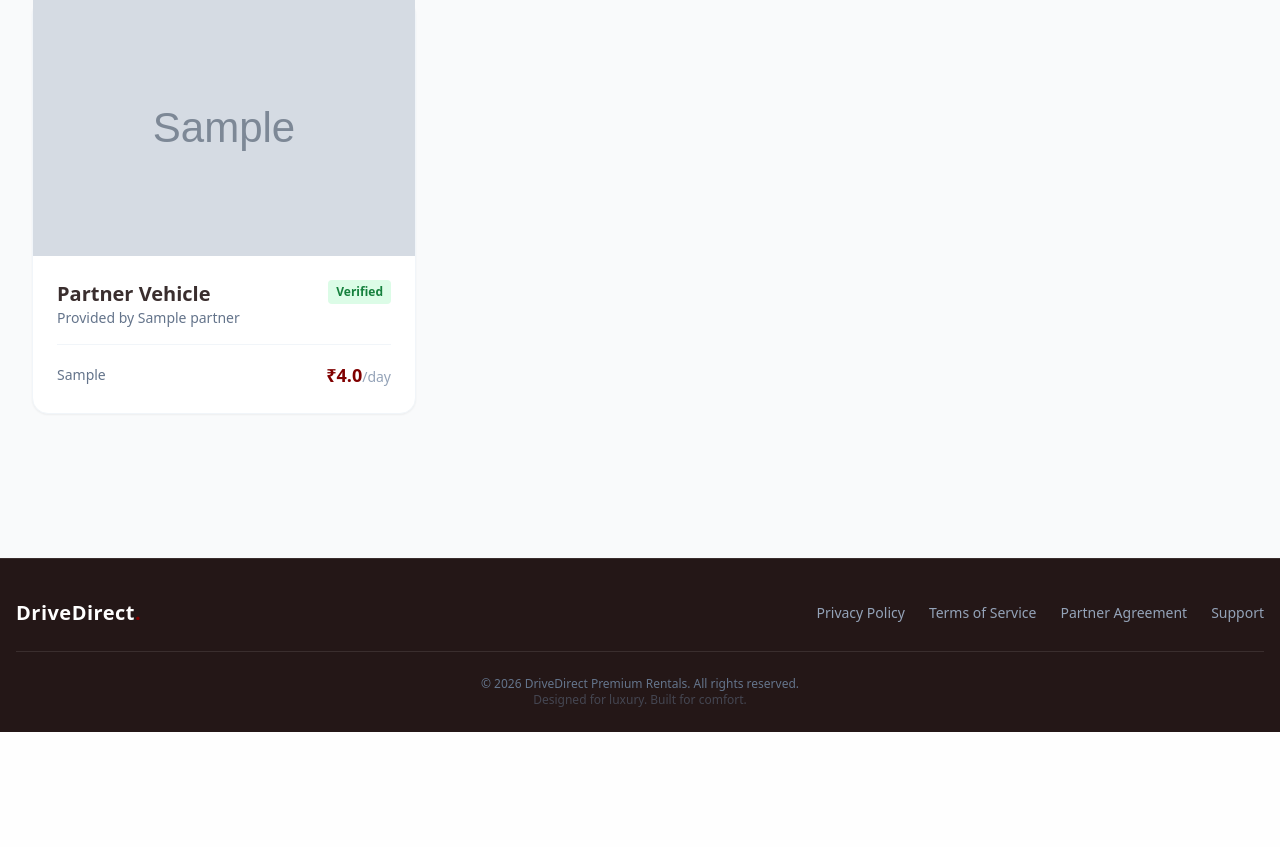
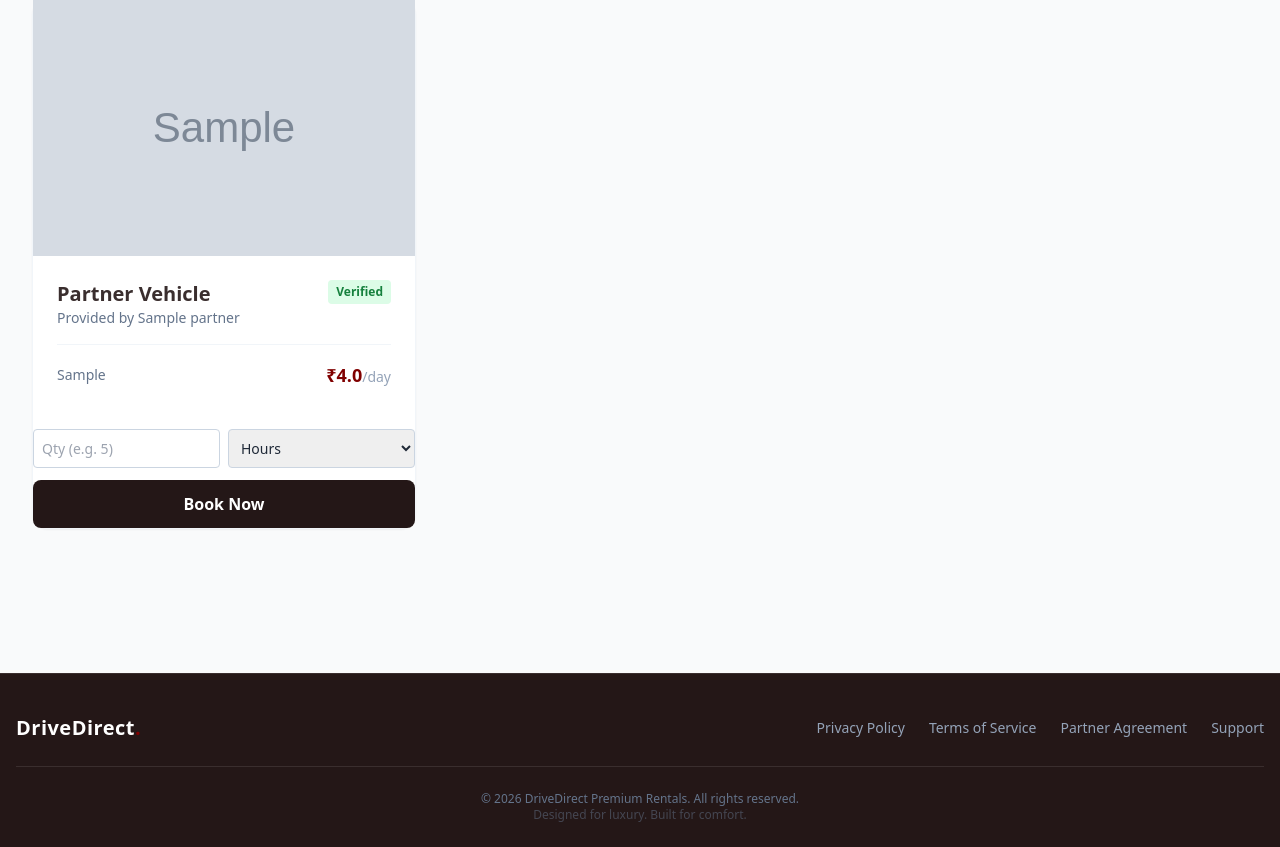
Before and after one commit to manishyadav-108/DriveDirect, a Flask app: page / in a window 1280 px wide. Shown: the part 1045-1892 px from the top of the page. Before the commit the page ends 1777 px from the top, so only its background shows below. Run offline with Flask 3, Linux system fonts and the light colour scheme; tables that the repository leaves empty hold one stand-in row (values such as "Sample post"); grey boxes marked "Sample" are stand-in pictures.

Commit message:
book button on img

```diff
--- a/app.py
+++ b/app.py
@@ -21,6 +21,55 @@ app.config['SQLALCHEMY_TRACK_MODIFICATIONS'] = False
 db = SQLAlchemy(app)
 
 
+
+# 1. This catches the duration when they click "Book Now" under a car picture
+@app.route('/save_duration', methods=['POST'])
+def save_duration():
+    # Save the duration to the session securely
+    session['duration_amount'] = int(request.form.get('duration_amount'))
+    session['duration_unit'] = request.form.get('duration_unit')
+
+    # Send them down to the main booking form to pick driver and vehicle type
+    return redirect(url_for('index', _anchor='book-ride'))
+
+
+# 2. This runs when they click "Check Fare" on the main form
+@app.route('/calculate_fare', methods=['POST'])
+def calculate_fare():
+    service_type = request.form.get('service_type')
+    vehicle_type = request.form.get('vehicle_type')
+
+    # Grab the duration they entered earlier on the fleet card
+    duration_amount = session.get('duration_amount', 1) # Defaults to 1 if missing
+    duration_unit = session.get('duration_unit', 'hours')
+
+    # --- TEMPORARY MOCK DATA (From the 'Be Partner' section) ---
+    fares_from_partner_db = {
+        'bike': {'hours': 50, 'days': 400},
+        'car': {'hours': 150, 'days': 1200},
+        '7_seater': {'hours': 250, 'days': 2000}
+    }
+
+    base_fare = fares_from_partner_db[vehicle_type][duration_unit]
+    total_amount = base_fare * duration_amount
+
+    if service_type == 'only_driver':
+        driver_hourly_rate = 100
+        driver_daily_rate = 800
+        if duration_unit == 'hours':
+            total_amount = driver_hourly_rate * duration_amount
+        else:
+            total_amount = driver_daily_rate * duration_amount
+
+    # Save to session and go to confirm page
+    session['booking_details'] = {
+        'service_type': service_type,
+        'vehicle_type': vehicle_type,
+        'duration': f"{duration_amount} {duration_unit}",
+        'total_amount': total_amount
+    }
+
+    return render_template('confirm_booking.html', details=session['booking_details'])
 # ==========================================
 # DATABASE MODELS
 # ==========================================
--- a/templates/index.html
+++ b/templates/index.html
@@ -62,6 +62,23 @@
                     <span class="text-lg font-extrabold text-blue-600">₹{{ vehicle.daily_rate }}<span class="text-sm font-normal text-slate-400">/day</span></span>
                 </div>
             </div>
+            <form action="/save_duration" method="POST" class="mt-4">
+
+    <div class="flex gap-2 mb-3">
+        <input type="number" name="duration_amount" min="1" required placeholder="Qty (e.g. 5)"
+               class="w-1/2 p-2 text-sm border border-slate-300 rounded focus:ring-blue-500">
+
+        <select name="duration_unit" required class="w-1/2 p-2 text-sm border border-slate-300 rounded focus:ring-blue-500">
+            <option value="hours">Hours</option>
+            <option value="days">Days</option>
+        </select>
+    </div>
+
+    <button type="submit" class="w-full bg-slate-900 text-white font-bold py-3 rounded-lg hover:bg-blue-600 transition-colors">
+        Book Now
+    </button>
+
+</form>
         </div>
         {% endfor %}
     </div>
```
Also changed, not shown: templates/book.html (+6 -2 lines), templates/confirm_booking.html (added, +24 -0 lines).
